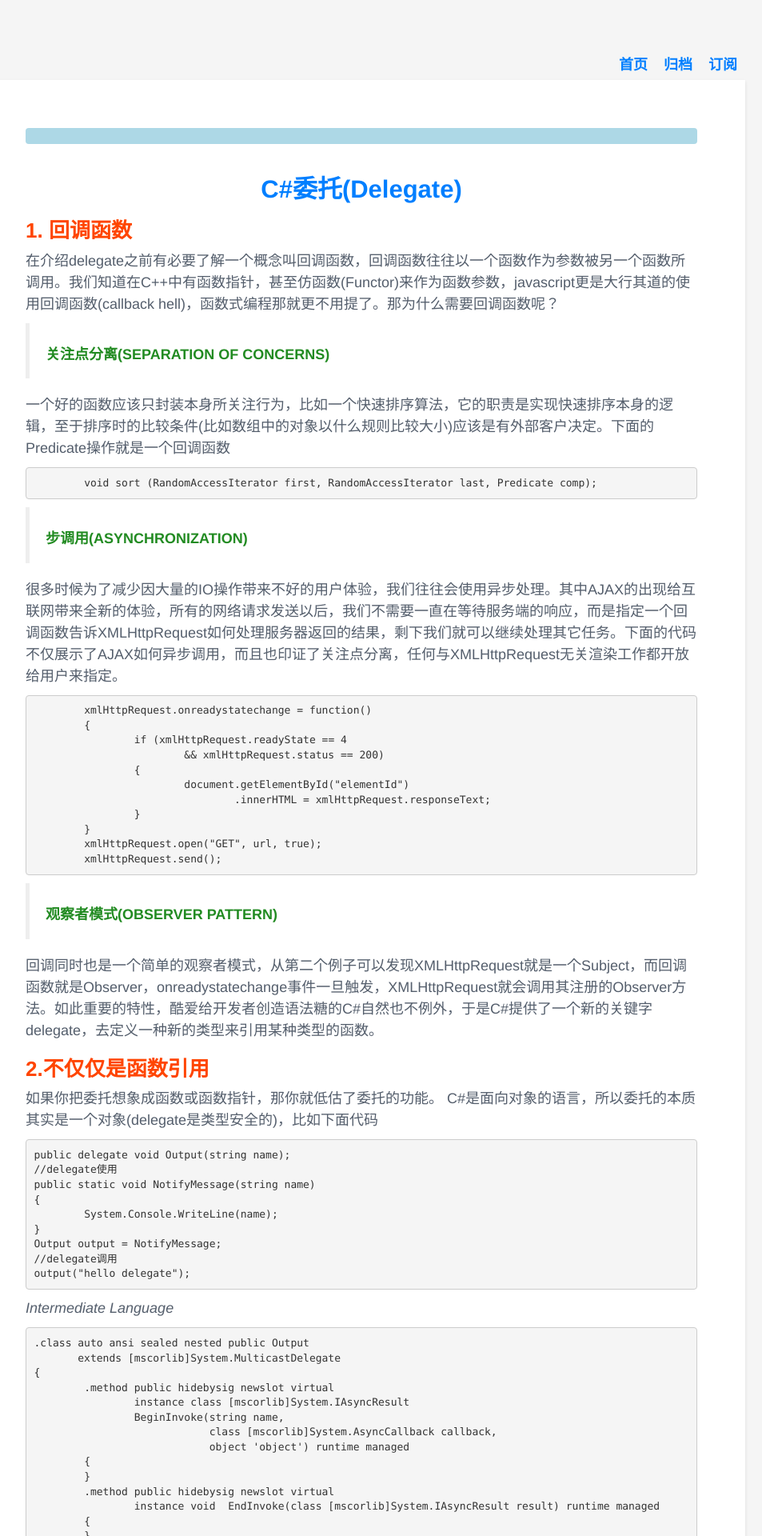
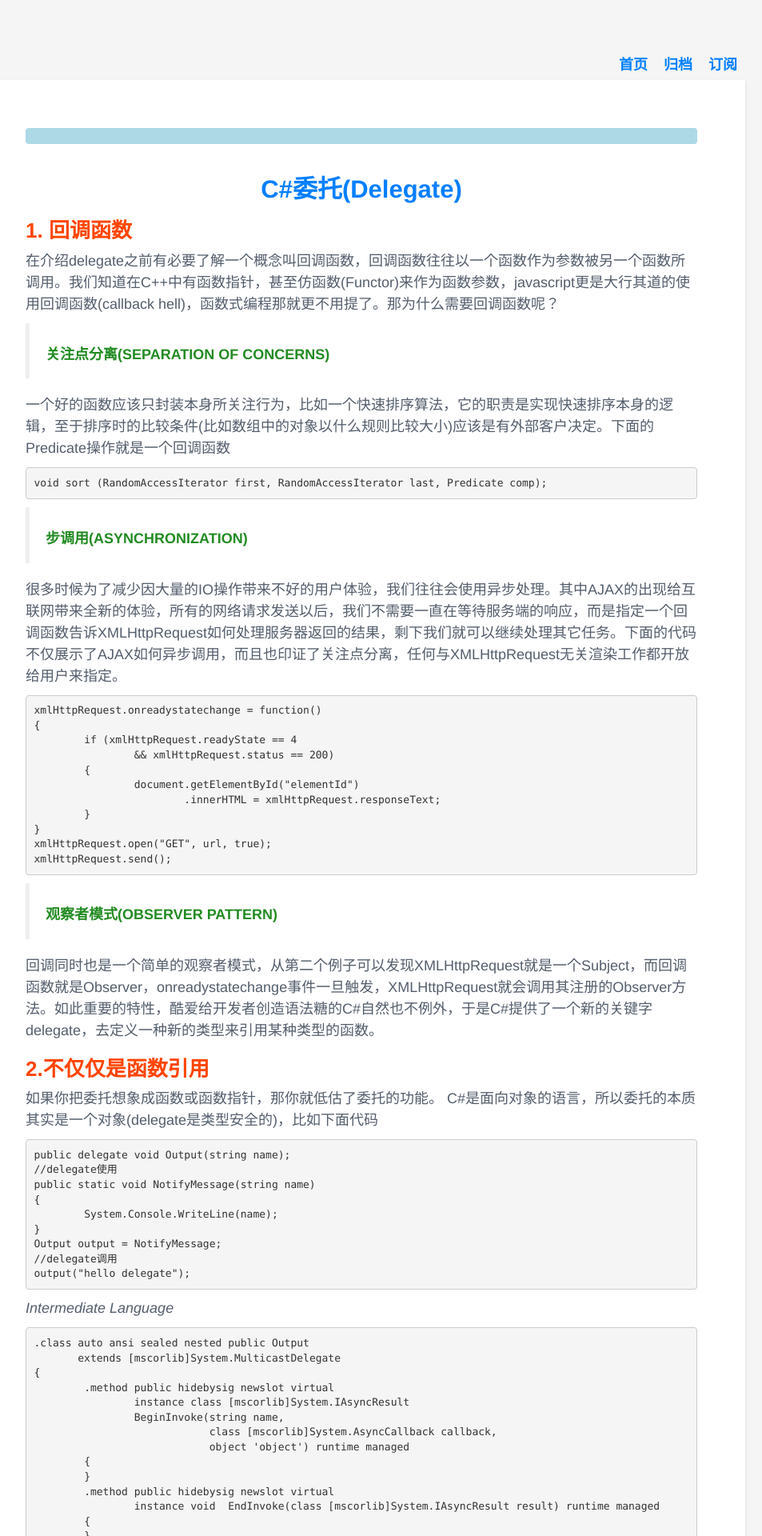
Before and after one commit to qunxi/qunxi.github.io, a Jekyll site: the page built from _posts/2016-10-16-csharp-delegate.md, in a window 1280 px wide. Shown: the top 1920 px of the page at 80% size, without its empty margins (188-1141 px from the left). Built offline with Jekyll 4.4.1, drawn with Linux system fonts in a browser that asks for light colours.

Commit message:
update code format

````diff
--- a/_posts/2016-10-16-csharp-delegate.md
+++ b/_posts/2016-10-16-csharp-delegate.md
@@ -20,7 +20,7 @@
 一个好的函数应该只封装本身所关注行为，比如一个快速排序算法，它的职责是实现快速排序本身的逻辑，至于排序时的比较条件(比如数组中的对象以什么规则比较大小)应该是有外部客户决定。下面的Predicate操作就是一个回调函数
 
 ```C#
-	void sort (RandomAccessIterator first, RandomAccessIterator last, Predicate comp);
+void sort (RandomAccessIterator first, RandomAccessIterator last, Predicate comp);
 ```
 
 >## 步调用(Asynchronization)
@@ -28,17 +28,17 @@
 很多时候为了减少因大量的IO操作带来不好的用户体验，我们往往会使用异步处理。其中AJAX的出现给互联网带来全新的体验，所有的网络请求发送以后，我们不需要一直在等待服务端的响应，而是指定一个回调函数告诉XMLHttpRequest如何处理服务器返回的结果，剩下我们就可以继续处理其它任务。下面的代码不仅展示了AJAX如何异步调用，而且也印证了关注点分离，任何与XMLHttpRequest无关渲染工作都开放给用户来指定。
 
 ```javascript
-	xmlHttpRequest.onreadystatechange = function()
+xmlHttpRequest.onreadystatechange = function()
+{
+	if (xmlHttpRequest.readyState == 4
+		&& xmlHttpRequest.status == 200)
 	{
-		if (xmlHttpRequest.readyState == 4
-			&& xmlHttpRequest.status == 200)
-		{
-			document.getElementById("elementId")
-				.innerHTML = xmlHttpRequest.responseText;
-		}
+		document.getElementById("elementId")
+			.innerHTML = xmlHttpRequest.responseText;
 	}
-	xmlHttpRequest.open("GET", url, true);
-	xmlHttpRequest.send();
+}
+xmlHttpRequest.open("GET", url, true);
+xmlHttpRequest.send();
 ```
 
 > ## 观察者模式(Observer Pattern)
````
